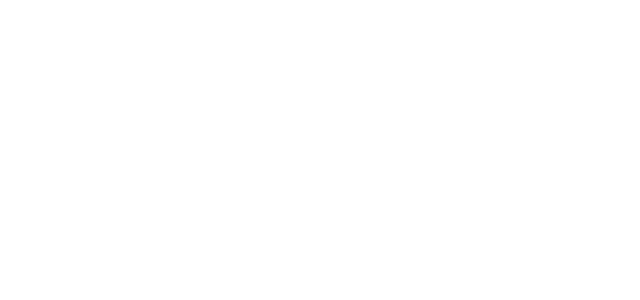
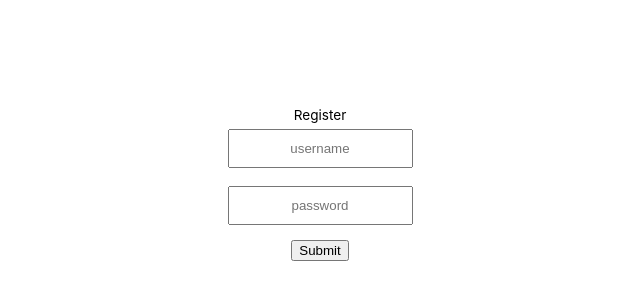
Before and after one commit to GiaEdgington/Project-Before-You-Go, a React (Create React App) app: page /signup in a window 1280 px wide. Shown: the part 216-516 px from the top of the page, without its empty margins (320-960 px from the left). Built offline with nearby package versions, Linux system fonts and the light colour scheme.

Commit message:
signin and signup forms added

```diff
--- a/src/App.js
+++ b/src/App.js
@@ -1,42 +1,42 @@
 import React from 'react';
 import { BrowserRouter, Switch, Route } from 'react-router-dom';
 import './App.css';
+import LoginForm from './LoginForm';
+import RegisterForm from './RegisterForm';
 import Homepage from './Homepage';
-import DestinationDisplay from './containers/DestinationDisplay';
+import Trips from './containers/Trips';
 import DestinationBook from './components/DestinationBook';
-import SignUp from './SignUp';
 
 
 class App extends React.Component {
 
-  render(){
-    return(
-      <BrowserRouter>
-        <Switch>
-          <Route
-            exact
-            path="/"
-            render={(routerProps) => < Homepage {...routerProps} />}
-          />
-          <Route
-            exact
-            path="/myTrips"
-            render={(routerProps) => <DestinationDisplay {...routerProps} />}
-          />
-          <Route
-            exact
-            path="/myDestination/"
-            render={(routerProps) => <DestinationBook {...routerProps} />}
-          />
-          <Route
-            exact
-            path="/newUser"
-            render={(routerProps) => <SignUp {...routerProps} />}
-          />
-        </Switch>
-      </BrowserRouter>
-    )
+  state = {
+    page: 'signup'
+  }
+
+  redirect = (page) => {
+    this.setState({ page: page })
+  }
+
+  componentDidMount(){
+    if (localStorage.token) {
+      this.redirect('homepage')
+    }
+  }
+
+  render() {
+      switch(this.state.page){
+        case 'login':
+          return <LoginForm redirect={ this.redirect } />
+        case 'signup':
+          return <RegisterForm redirect={ this.redirect } />
+        case 'homepage':
+          return <Homepage />
+        default:
+            return <LoginForm />
+      }
   }
 }
 
+
 export default App;
--- a/src/Homepage.js
+++ b/src/Homepage.js
@@ -3,10 +3,26 @@ import Form from './components/Form';
 
 class Homepage extends React.Component {
 
+    state = {
+        username: ""
+    }
+
+    componentDidMount(){
+        fetch('http://localhost:3000/homepage', {
+            headers: {
+                Authorization: localStorage.token
+            }
+        })
+        .then(res => res.json())
+        .then(profileData => {
+           this.setState({ username: profileData.username})
+        })
+    }
 
     render(){
         return(
             <div>
+                <p>Welcome, {this.state.username}.</p>
                 <Form />
             </div>
         )
--- a/src/SignUp.js
+++ b/src/LoginForm.js
@@ -1,11 +1,12 @@
 import React from 'react';
 import { Link } from 'react-router-dom';
 
-class SignUp extends React.Component {
+class LoginForm extends React.Component {
     state = {
         username: "",
         password: ""
     }
+//pass handleLogin callback as props from parent component
 
     handleChange = (event) => {
         this.setState({
@@ -17,17 +18,21 @@ class SignUp extends React.Component {
     handleSubmit = (event) => {
         event.preventDefault()
 
-        fetch('http://localhost:3000/users', {
-            method: 'POST',
+        fetch("http://localhost:3000/login", {
+            method: "POST",
             headers: {
-                'Content-Type': 'application/json'
+              "Content-Type": "application/json",
+              "Accepts": "application/json"
             },
-            body: JSON.stringify({
-                username: this.state.username,
-                password: this.state.password
-            })
-        }).then(response => response.json())
-        .then(console.log)
+            body: JSON.stringify(this.state)
+          })
+          .then(res => res.json())
+          .then(userInfo => {
+            if (userInfo.token) {
+              localStorage.token = userInfo.token
+              this.props.redirect('homepage')
+            }
+          })
     }
 
     render(){
@@ -36,15 +41,15 @@ class SignUp extends React.Component {
 
             <div>
                 <form onSubmit={this.handleSubmit} className="signup">
-                    <label>Create Account</label><br/>
+                    <label>Log In</label><br/>
                     <input type="text" placeholder="username" name="username" onChange={this.handleChange}></input><br/>
                     <input type="text" placeholder="password" name="password" onChange={this.handleChange}></input><br/>
                     <button>Submit</button>
-                    <p>or Sign in <Link to="/sign_in">here </Link></p>
+                    {/* <p>or Sign in <Link to="/sign_in">here </Link></p> */}
                 </form>
             </div>
         )
     }
 }
 
-export default SignUp;
+export default LoginForm;
--- a/src/SignIn.js
+++ b/src/RegisterForm.js
@@ -1,7 +1,7 @@
 import React from 'react';
 import { Link } from 'react-router-dom';
 
-class SignIn extends React.Component {
+class RegisterForm extends React.Component {
     state = {
         username: "",
         password: ""
@@ -17,9 +17,21 @@ class SignIn extends React.Component {
     handleSubmit = (event) => {
         event.preventDefault()
 
-        fetch('http://localhost:3000/users')
-        .then(response => response.json())
-        .then(console.log)
+        fetch("http://localhost:3000/signup", {
+            method: "POST",
+            headers: {
+              "Content-Type": "application/json",
+              "Accepts": "application/json"
+            },
+            body: JSON.stringify(this.state)
+          })
+          .then(res => res.json())
+          .then(userInfo => {
+            if (userInfo.token) {
+              localStorage.token = userInfo.token
+              this.props.redirect('homepage')
+            }
+          })
     }
 
     render(){
@@ -28,15 +40,15 @@ class SignIn extends React.Component {
 
             <div>
                 <form onSubmit={this.handleSubmit} className="signup">
-                    <label>Sign In</label><br/>
+                    <label>Register</label><br/>
                     <input type="text" placeholder="username" name="username" onChange={this.handleChange}></input><br/>
                     <input type="text" placeholder="password" name="password" onChange={this.handleChange}></input><br/>
                     <button>Submit</button>
-                    <p>or Sign in <Link to="/sign_in">here </Link></p>
+                    {/* <p>or Sign in <Link to="/sign_in">here </Link></p> */}
                 </form>
             </div>
         )
     }
 }
 
-export default SignIn;
+export default RegisterForm;
--- a/src/components/Form.js
+++ b/src/components/Form.js
@@ -1,7 +1,6 @@
 import React from 'react';
 import { Link } from 'react-router-dom';
 import BookDisplay from '../containers/BookDisplay';
-import DestinationDisplay from '../containers/DestinationDisplay';
 
 class Form extends React.Component {
 
@@ -18,27 +17,14 @@ class Form extends React.Component {
         this.destinationSearch = destination;
     }
 
-    // handleClick = () => {
-    //     if(this.state.userDestinations.includes(this.destinationSearch)){
-    //         this.setState({ existentDestination: true })
-    //     }
-    // }
-
-    /* componentDidMount(){
-        fetch(`http://localhost:3000/users/4`)
-        .then(response => response.json())
-        .then(response => this.setState({userDestinations: response.destinations.map(dest => dest.name)}))
-    } */
-
+    //Fetch user
     setDestination = () => {
-        //this.setState({ tripTitle: this.state.destination })
-        //console.log(this.destinationSearch)
-        //console.log(this.state.userDestinations.includes(this.destinationSearch))
         fetch(`http://localhost:3000/users/4`)
         .then(response => response.json())
         .then(response => this.setIt(response))
     }
 
+    //get user's destinations and post new one
     setIt = (response) => {
         let dests = response.destinations.map(dest => dest.name)
 
@@ -64,7 +50,6 @@ class Form extends React.Component {
         e.preventDefault()
         let destination = `Novels set in ${this.destinationSearch}`
 
-        //console.log(destination)
         fetch(encodeURI(`https://en.wikipedia.org/w/api.php?action=query&format=json&list=categorymembers&cmtitle=Category:${destination}&cmlimit=3&origin=*`))
         .then(response => response.json())
         .then(data => {
@@ -78,7 +63,7 @@ class Form extends React.Component {
     render(){
         return(
             <div>
-                <Link to = "/myTrips"><button style={{ float:"right",marginRight:'50px',marginTop:'20px'}}>My Trips</button></Link>
+                {/* <Link to = "/myTrips"><button style={{ float:"right",marginRight:'50px',marginTop:'20px'}}>My Trips</button></Link> */}
                 <form onSubmit={this.handleSubmit}>
                 <label>{this.state.destination}</label><br/>
                 <input type="text" placeholder="destination" name="destination" onChange={(e) => this.handleChange(e.target.value)} /><br/>
```
Also changed, not shown: src/components/Destination.js (+0 -8 lines), src/containers/Trips.js (renamed from src/containers/DestinationDisplay.js, +2 -11 lines).
